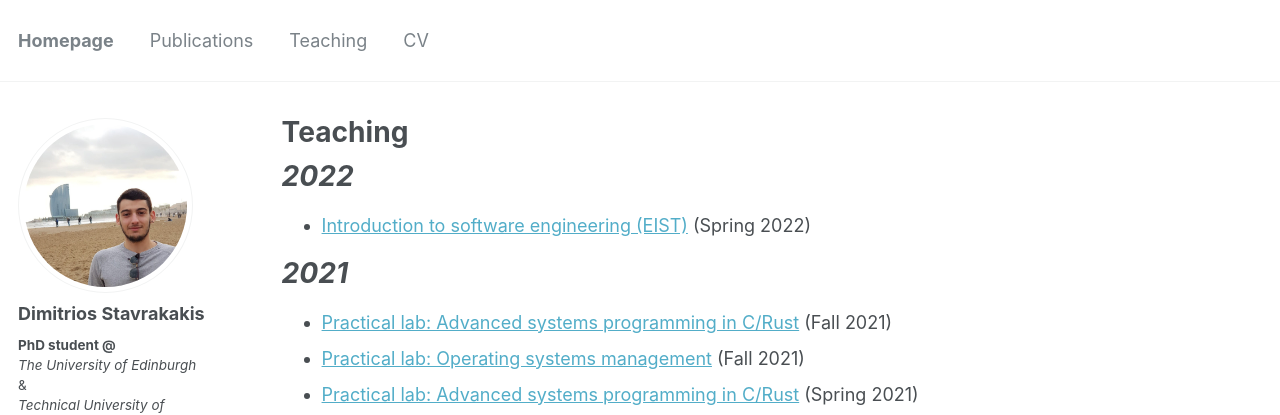
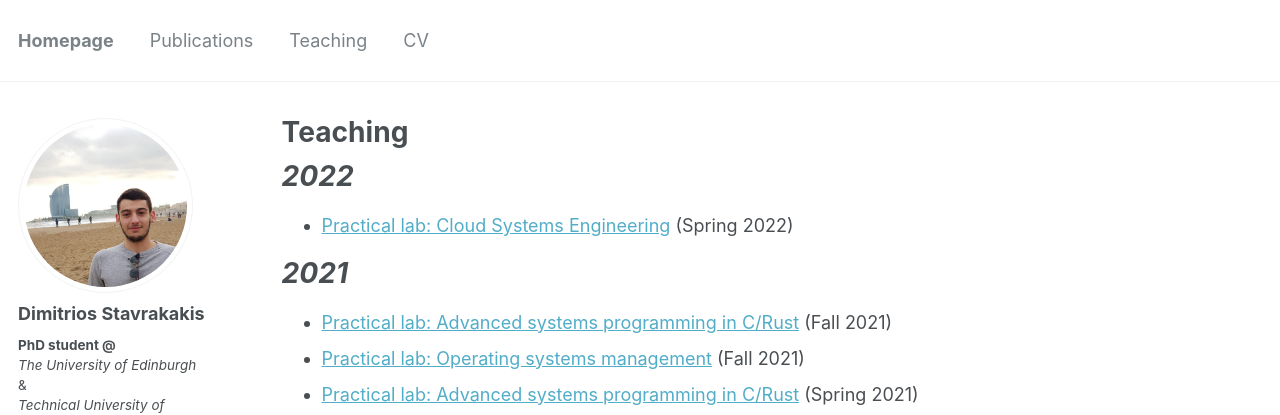
Before and after one commit to dimstav23/dimstav23.github.io, a Jekyll site: the page built from _pages/teaching.md, in a window 1280 px wide and 990 px high. Shown: the top 415 px of the window. Built offline with Jekyll 4.4.1, drawn with Linux system fonts in a browser that asks for light colours.

Commit message:
update teaching

```diff
--- a/_pages/teaching.md
+++ b/_pages/teaching.md
@@ -8,7 +8,7 @@ author_profile: true
 
 ***2022***
 ====
-- [Introduction to software engineering (EIST)](https://dse.in.tum.de/teaching/eist-ss22/) (Spring 2022)
+- [Practical lab: Cloud Systems Engineering](https://dse.in.tum.de/teaching/cloud-lab-ss22/) (Spring 2022)
 
 ***2021***
 ====
```
